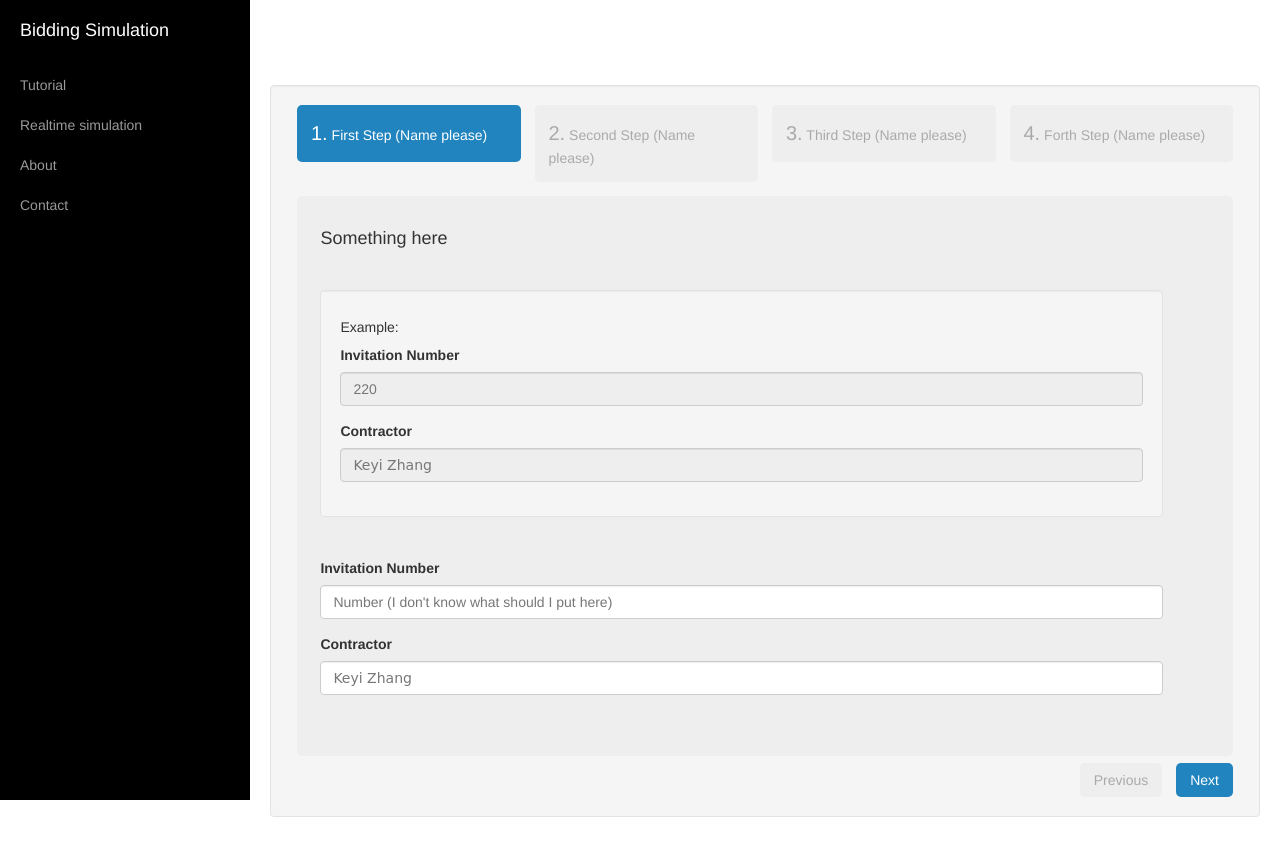
After one commit to Kuree/BiddingSimulation, a Python web app: template BiddingSimulation/templates/workSheetTtorial.html in a window 1280 px wide. The commit adds this page. Run offline with Jinja, Linux system fonts and the light colour scheme; the template is opened without the code that fills it, so the values that code supplies are empty.

```diff
--- a/BiddingSimulation/app.py
+++ b/BiddingSimulation/app.py
@@ -7,7 +7,10 @@ if __name__ == "__main__":
     settings = { "static_path" : os.path.join(os.path.dirname(__file__), "static")}
     application = tornado.web.Application([
         (r"/", MainHandler),
-        (r"/tutorial", TutorialHandler),
+        (r"/tutorial-bid-form", BidFormTutorialHandler),
+        (r"/tutorial-worksheet", WorkSheetTutorialHandler),
+        (r"/realtime", RealtimeSimulationHandler),
+        (r"/realtimeSocket", RealTimeSimulationSocketHandler),
         (r"/about", AboutHandler),
         (r"/contact", ContactHandler)
         ], debug = True, **settings)
--- a/BiddingSimulation/handlers/__init__.py
+++ b/BiddingSimulation/handlers/__init__.py
@@ -1,4 +1,5 @@
 from MainHandler import MainHandler
-from TutorialHandler import TutorialHandler
+from TutorialHandler import BidFormTutorialHandler, WorkSheetTutorialHandler
 from AboutHandler import AboutHandler
 from ContactHandler import ContactHandler
+from realtimeSimulation import RealtimeSimulationHandler, RealTimeSimulationSocketHandler
--- a/BiddingSimulation/templates/base.html
+++ b/BiddingSimulation/templates/base.html
@@ -30,15 +30,25 @@
         <!-- Sidebar -->
         <div id="sidebar-wrapper">
             <ul class="sidebar-nav">
-                <li class="sidebar-brand"><a href="#">Bidding Simulation</a>
+                <li class="sidebar-brand">
+                    <a href="../">Bidding Simulation</a>
                 </li>
-                <li><a href="tutorial">Tutorial</a>
+                <li>
+                    <a href="#tutorial" data-toggle="collapse">Tutorial</a>
+                    <div id="tutorial" class="panel-collapse collapse">
+                        <a href="tutorial-bid-form">Tutorial: Bid Form</a>
+                        <a href="tutorial-worksheet">Tutorial: Worksheet</a>
+                    </div>
+
                 </li>
-                <li><a href="#">Realtime simulation</a>
+                <li>
+                    <a href="realtime">Realtime simulation</a>
                 </li>
-                <li><a href="about">About</a>
+                <li>
+                    <a href="about">About</a>
                 </li>
-                <li><a href="contact">Contact</a>
+                <li>
+                    <a href="contact">Contact</a>
                 </li>
             </ul>
         </div>
--- /dev/null
+++ b/BiddingSimulation/templates/workSheetTtorial.html
@@ -0,0 +1,127 @@
+<!{% extends "base.html" %}
+
+{% block css%}
+<link href="../static/css/wizard.css" rel="stylesheet">
+{% endblock%}
+
+{% block javascript%}
+<script src="../static/js/jquery.steps.min.js"></script>
+<script src="../static/js/wordMath.jquery.min.js"></script>
+<script>
+    // load wizard
+    $(function () {
+        $("#wizard").steps({
+            headerTag: "h2",
+            bodyTag: "section",
+            transitionEffect: "slideLeft"
+        });
+    });
+
+    // load tooltips
+    $(function () {
+        $("#invitationNum").tooltip();
+        $("#contractorSign").tooltip();
+        $("#bidAmount").tooltip();
+        $("#bidAmountWord").tooltip();
+    });
+
+    // input control
+    $(document).ready(function () {
+        $("#bidAmount").change(function (e) {
+            if (e.which != 8 && e.which != 0 && (e.which < 48 || e.which > 57)) {
+                return false;
+            }
+            else{
+                $('#bidAmountWord').val($.wordMath.toString($("#bidAmount").val()));
+            }
+        })
+    });
+</script>
+{% endblock%}
+
+{% block content %}
+<div class="well">
+    <div id="wizard">
+        <h2>First Step (Name please)</h2>
+        <section>
+            <h4>Something here</h4>
+            <hr />
+            <div class="well">
+                <h5>Example:</h5>
+                <form role="form">
+                    <div class="form-group">
+                        <label for="invitationNum">Invitation Number</label>
+                        <input type="number" class="form-control" placeholder="220" disabled>
+                    </div>
+                    <div class="form-group">
+                        <label for="contractorSign">Contractor</label>
+                        <input type="text" class="form-control" id="contractorSign1" placeholder="Keyi Zhang" disabled>
+
+                    </div>
+                </form>
+            </div>
+            <hr />
+            <form role="form">
+                <div class="form-group">
+                    <label for="invitationNum">Invitation Number</label>
+                    <input type="number" class="form-control" id="invitationNum" placeholder="Number (I don't know what should I put here)"
+                           data-toggle="tooltip" data-placement="top" title="This should be some tooltip, though I have no idea what to fill in.">
+                </div>
+                <div class="form-group">
+                    <label for="contractorSign">Contractor</label>
+                    <input type="text" class="form-control" id="contractorSign" placeholder="Keyi Zhang"
+                           data-toggle="tooltip" data-placement="top" title="This should be some tooltip, though I have no idea what to fill in.">
+                </div>
+            </form>
+        </section>
+
+        <h2>Second Step (Name please)</h2>
+        <section>
+            <h4>Something here</h4>
+            <hr />
+            <div class="well">
+                <form role="form">
+                    <div class="form-group">
+                        <label for="bidAmount">Bid Amount</label>
+                        <input type="number" class="form-control" placeholder="123456789" disabled>
+                    </div>
+                    <div class="form-group">
+                        <label for="bidAmountWord">Bid Amount</label>
+                        <input type="text" class="form-control" placeholder="twelve thousand three hundred forty five" disabled>
+                    </div>
+                </form>
+            </div>
+            <form role="form">
+                <div class="form-group">
+                    <label for="bidAmount">Bid Amount</label>
+                    <input type="number" class="form-control" id="bidAmount" placeholder="123456789"
+                           data-toggle="tooltip" data-placement="top" title="This should be some tooltip, though I have no idea what to fill in.">
+                </div>
+                <div class="form-group">
+                    <label for="bidAmountWord">Bid Amount</label>
+                    <input type="text" class="form-control" id="bidAmountWord" placeholder="" disabled>
+                </div>
+            </form>
+        </section>
+
+        <h2>Third Step (Name please)</h2>
+        <section>
+            <p>
+                Morbi ornare tellus at elit ultrices id dignissim lorem elementum. Sed eget nisl at justo condimentum dapibus. Fusce eros justo,
+                pellentesque non euismod ac, rutrum sed quam. Ut non mi tortor. Vestibulum eleifend varius ullamcorper. Aliquam erat volutpat.
+                Donec diam massa, porta vel dictum sit amet, iaculis ac massa. Sed elementum dui commodo lectus sollicitudin in auctor mauris
+                venenatis.
+            </p>
+        </section>
+
+        <h2>Forth Step (Name please)</h2>
+        <section>
+            <p>
+                Quisque at sem turpis, id sagittis diam. Suspendisse malesuada eros posuere mauris vehicula vulputate. Aliquam sed sem tortor.
+                Quisque sed felis ut mauris feugiat iaculis nec ac lectus. Sed consequat vestibulum purus, imperdiet varius est pellentesque vitae.
+                Suspendisse consequat cursus eros, vitae tempus enim euismod non. Nullam ut commodo tortor.
+            </p>
+        </section>
+    </div>
+</div>
+{% endblock %}
```
Also changed, not shown: BiddingSimulation/handlers/TutorialHandler.py (+15 -3 lines), BiddingSimulation/handlers/realtimeSimulation.py (added, +29 -0 lines), BiddingSimulation/templates/realtimeSimulation.html (added, +39 -0 lines), BiddingSimulation/templates/bidFormTutorial.html (renamed from BiddingSimulation/templates/tutorial.html), 1 other file.
